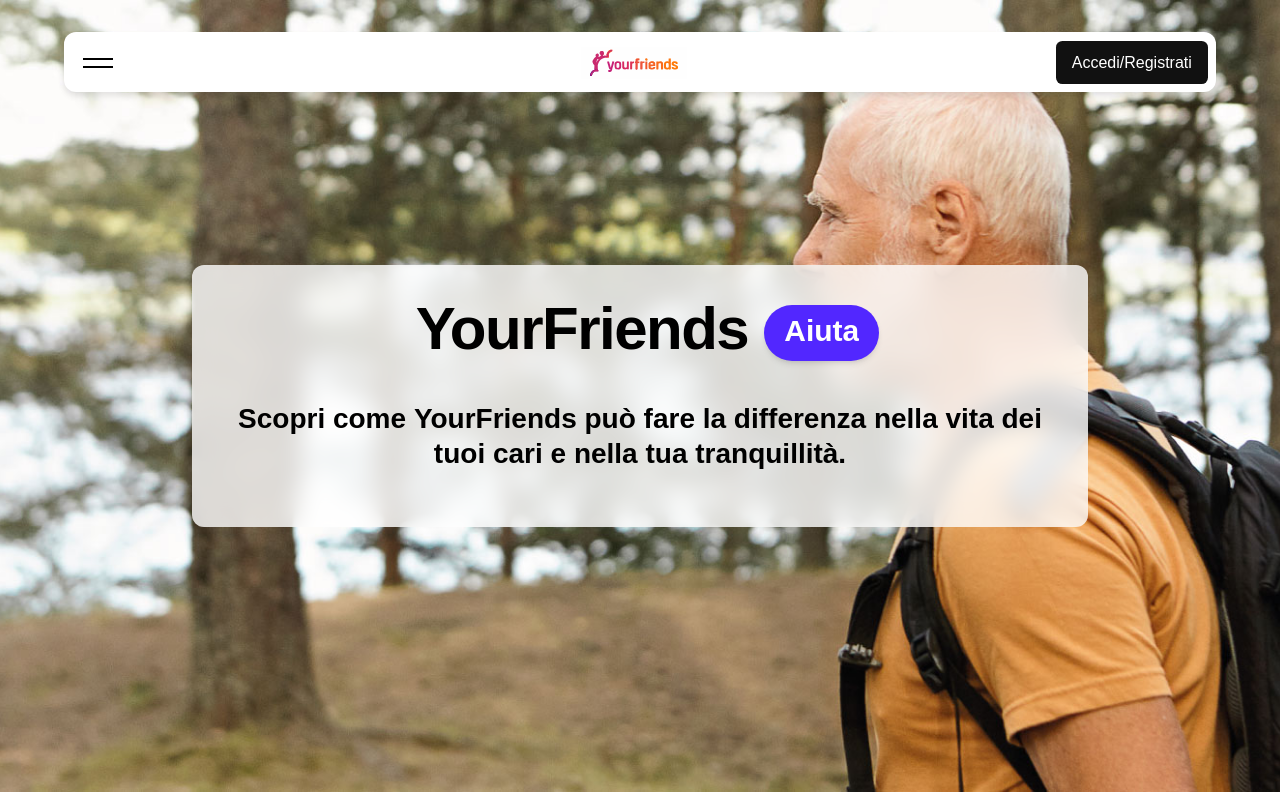
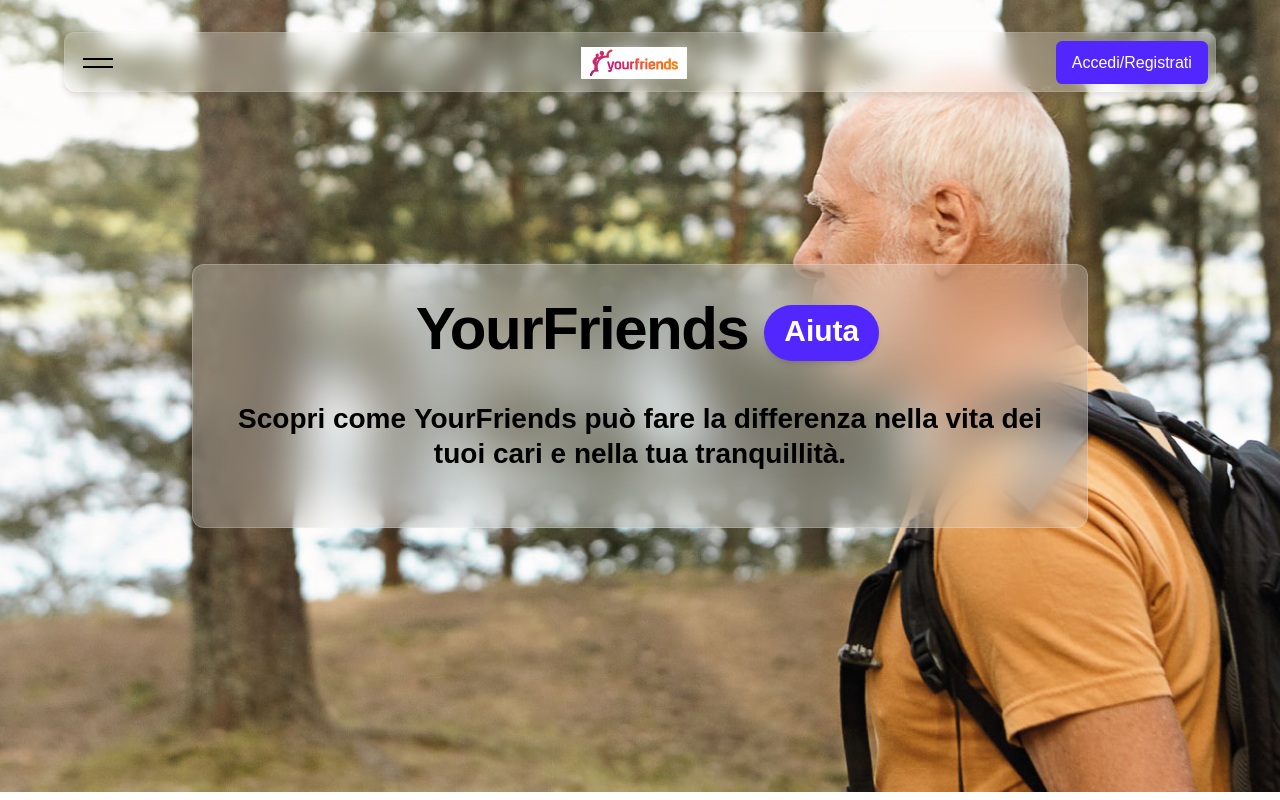
Before and after one commit to sim-07/YourFriends, a React (Vite) app: page / in a window 1280 px wide. Shown: the top 800 px of the page. Built offline with nearby package versions, Linux system fonts and the light colour scheme; a web font is replaced by a local one.

Commit message:
modified:   src/components/CardNav.css 	modified:   src/components/CardNav.jsx 	modified:   src/components/Home/Header.jsx 	modified:   src/components/Home/HeroSection.jsx

```diff
--- a/src/components/CardNav.css
+++ b/src/components/CardNav.css
@@ -158,6 +158,8 @@
   opacity: 0.75;
 }
 
+.glass-nav { background: rgba(255,255,255,0.25); backdrop-filter: blur(10px); -webkit-backdrop-filter: blur(100px); border-radius: 9px}
+
 @media (max-width: 768px) {
   .card-nav-container {
     width: 90%;
--- a/src/components/CardNav.jsx
+++ b/src/components/CardNav.jsx
@@ -153,12 +153,15 @@
             <img src={logo} class="h-8 me-3" alt="YourFriends Logo" />
           </div>
 
+
           <button
             type="button"
             className="card-nav-cta-button"
             style={{ backgroundColor: buttonBgColor, color: buttonTextColor }}
           >
+
             Accedi/Registrati
+
           </button>
         </div>
 
--- a/src/components/Home/Header.jsx
+++ b/src/components/Home/Header.jsx
@@ -15,7 +15,7 @@
       ]
     },
     {
-      label: "Scopri die più",
+      label: "Scopri di più",
       bgColor: "#170D27",
       textColor: "#fff",
       links: [
@@ -42,11 +42,13 @@
         logo={logo}
         logoAlt="Company Logo"
         items={items}
-        baseColor="#fff"
+        baseColor="transparent"
         menuColor="#000"
-        buttonBgColor="#111"
+        buttonBgColor="#5227ff"
         buttonTextColor="#fff"
         ease="power3.out"
+        className="glass-nav"
+
       />
 
       <HeroSection />
--- a/src/components/Home/HeroSection.jsx
+++ b/src/components/Home/HeroSection.jsx
@@ -8,7 +8,7 @@
                 className="relative w-full min-h-[99vh] mb-0 p-0 bg-cover bg-center flex flex-col items-center justify-center text-center text-black"
                 style={{ backgroundImage: "url('/images/yourfriends-slider_slide-3.jpg')" }}
             >
-                <div className="max-w-4xl bg-white/80 p-8 rounded-xl backdrop-blur-md">
+                <div className="max-w-4xl bg-white/25 backdrop-blur-xl rounded-xl p-8 border border-white/20">
                     <div className="flex items-center justify-center gap-4 mb-10 flex-wrap">
                         <span className="text-4xl md:text-5xl lg:text-6xl font-extrabold tracking-tight">
                             YourFriends
@@ -25,11 +25,12 @@
                                 splitLevelClassName="overflow-hidden pb-0.5 sm:pb-1 md:pb-1"
                                 transition={{ type: 'spring', damping: 30, stiffness: 400 }}
                                 rotationInterval={3000}
+
                             />
                         </div>
                     </div>
 
-                    <h1 className="mb-6 text-[1.25rem] md:text-[1.5rem] lg:text-[1.75rem] font-semibold leading-tight">
+                    <h1 className="mb-6 text-[1.25rem] md:text-[1.5rem] lg:text-[1.75rem] font-semibold leading-tight" >
                         Scopri come <strong className="font-extrabold">YourFriends</strong> può fare la differenza nella vita dei tuoi cari e nella tua tranquillità.
                     </h1>
                 </div>
```
